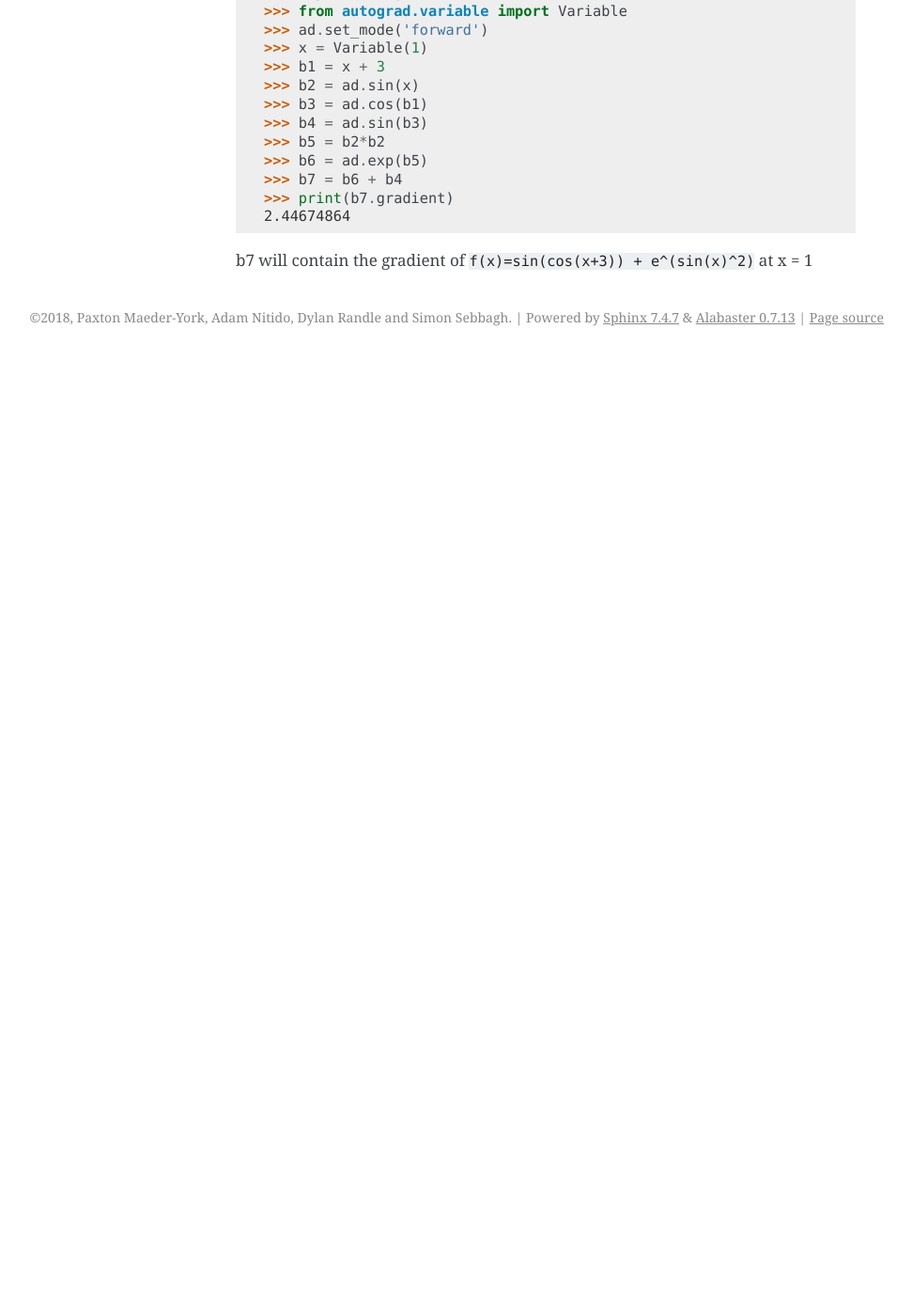
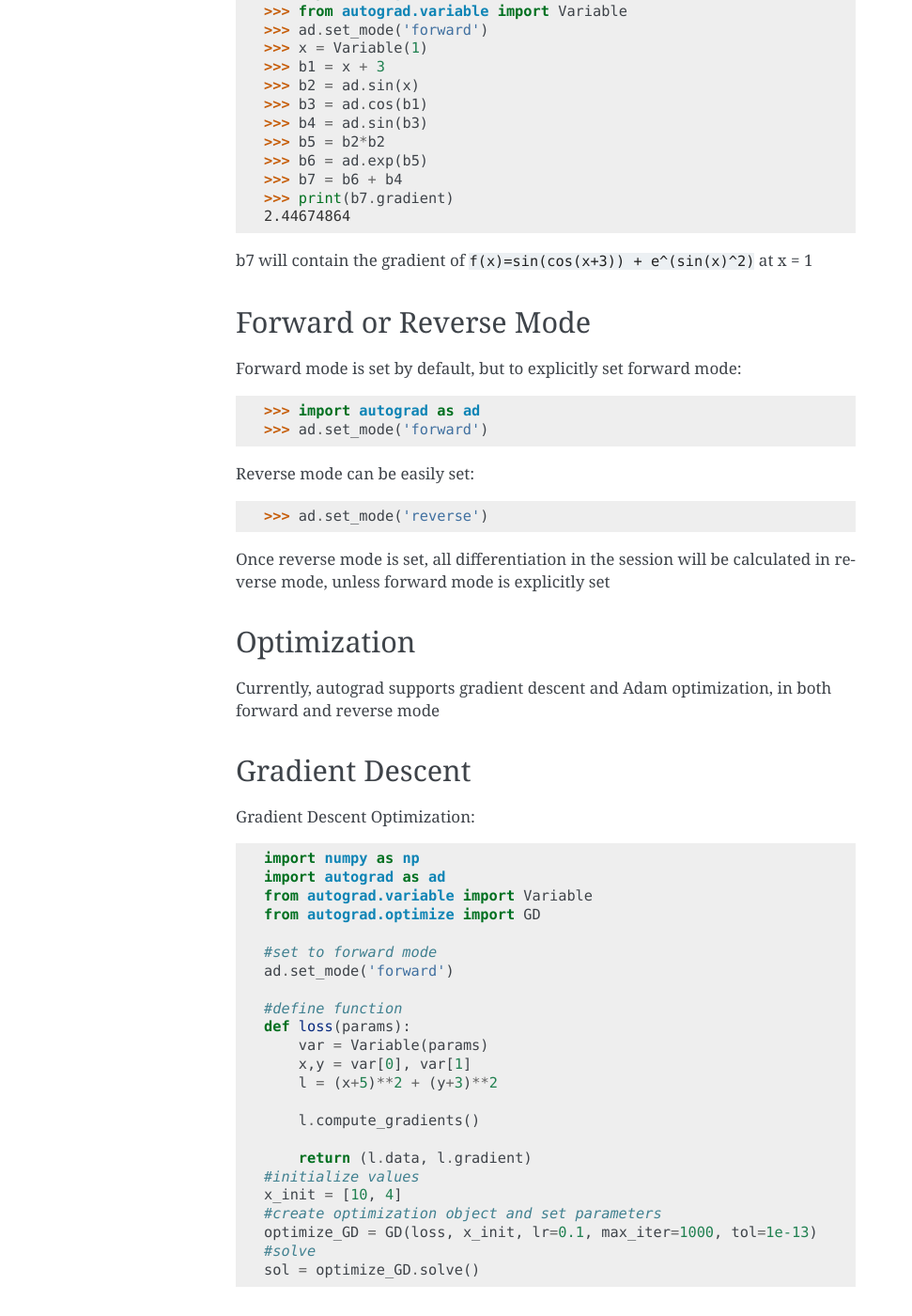
Before and after one commit to cs207-project-group4/cs207-FinalProject, a Sphinx documentation site: the page built from docs/usage.rst, in a window 1280 px wide and 1400 px high, scrolled down 642 px. Shown: the whole window at 94% size, without its empty margins (169-1140 px from the left). Built offline with Sphinx 7.4.7, drawn with Linux system fonts in a browser that asks for light colours; formulas are drawn with MathJax 3; before the commit the page ends 1019 px from its top, so only the background shows below that; some of the changed text lies outside the part shown.

Commit message:
updated usage information

```diff
--- a/docs/usage.rst
+++ b/docs/usage.rst
@@ -20,7 +20,6 @@ Example: How to differentiate ``f(x) = sin(x) + cos(x)`` at x = pi::
     -1
 
 b3 will contain the gradient of ``y = sin(x) + cos(x)`` at x = pi
-
 
 Example: How to differentiate ``f(x)=sin(cos(x+3)) + e^(sin(x)^2)`` at x = 1::
 
@@ -40,3 +39,53 @@ Example: How to differentiate ``f(x)=sin(cos(x+3)) + e^(sin(x)^2)`` at x = 1::
     2.44674864
 
 b7 will contain the gradient of ``f(x)=sin(cos(x+3)) + e^(sin(x)^2)`` at x = 1
+
+
+Forward or Reverse Mode
+-----------------------
+
+Forward mode is set by default, but to explicitly set forward mode::
+
+    >>> import autograd as ad
+    >>> ad.set_mode('forward')
+
+Reverse mode can be easily set::
+
+    >>> ad.set_mode('reverse')
+
+Once reverse mode is set, all differentiation in the session will be calculated in reverse mode, unless forward mode is explicitly set
+
+
+Optimization
+------------
+
+Currently, autograd supports gradient descent and Adam optimization, in both forward and reverse mode
+
+Gradient Descent
+----------------
+
+Gradient Descent Optimization::
+
+    import numpy as np
+    import autograd as ad
+    from autograd.variable import Variable
+    from autograd.optimize import GD
+
+    #set to forward mode
+    ad.set_mode('forward')
+
+    #define function
+    def loss(params):
+        var = Variable(params)
+        x,y = var[0], var[1]
+        l = (x+5)**2 + (y+3)**2
+
+        l.compute_gradients()
+
+        return (l.data, l.gradient)
+    #initialize values
+    x_init = [10, 4]
+    #create optimization object and set parameters
+    optimize_GD = GD(loss, x_init, lr=0.1, max_iter=1000, tol=1e-13)
+    #solve
+    sol = optimize_GD.solve()
```
Also changed, not shown: other parts of docs/usage.rst (+2 -2 lines).
